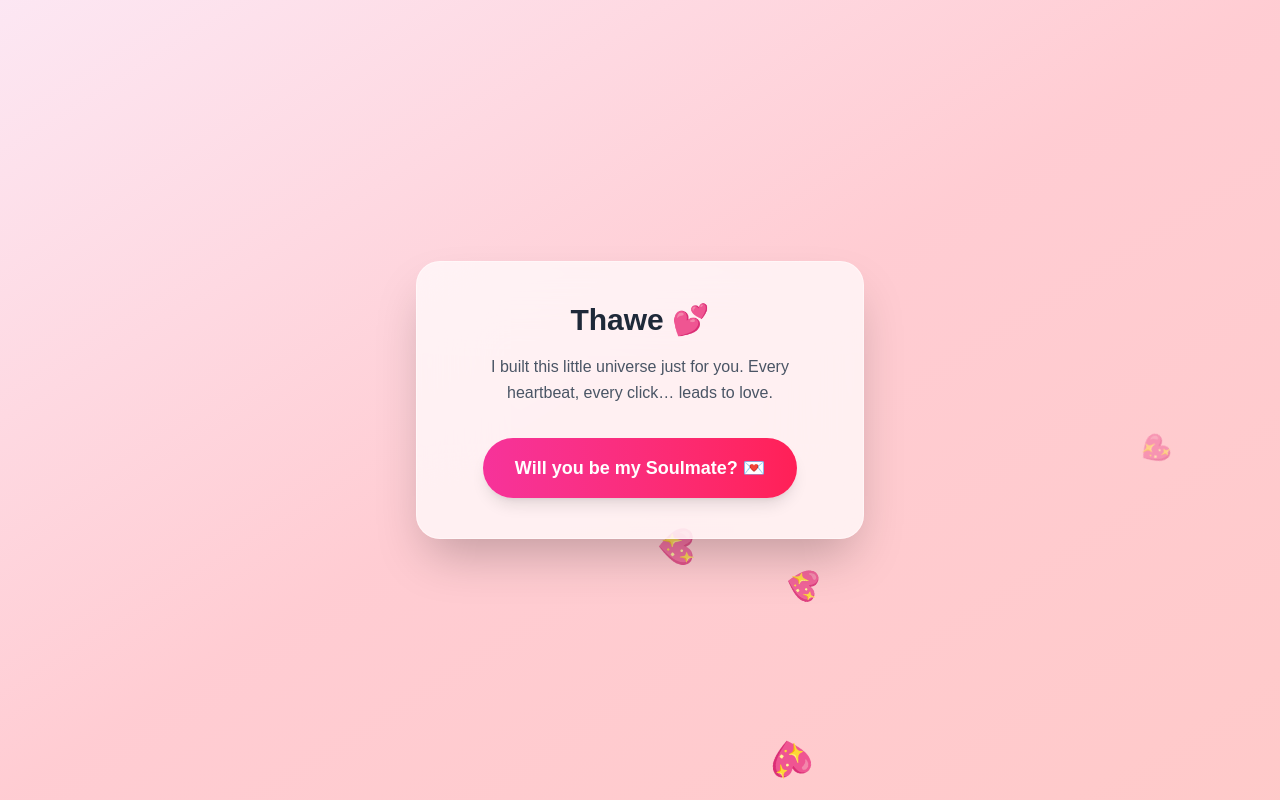
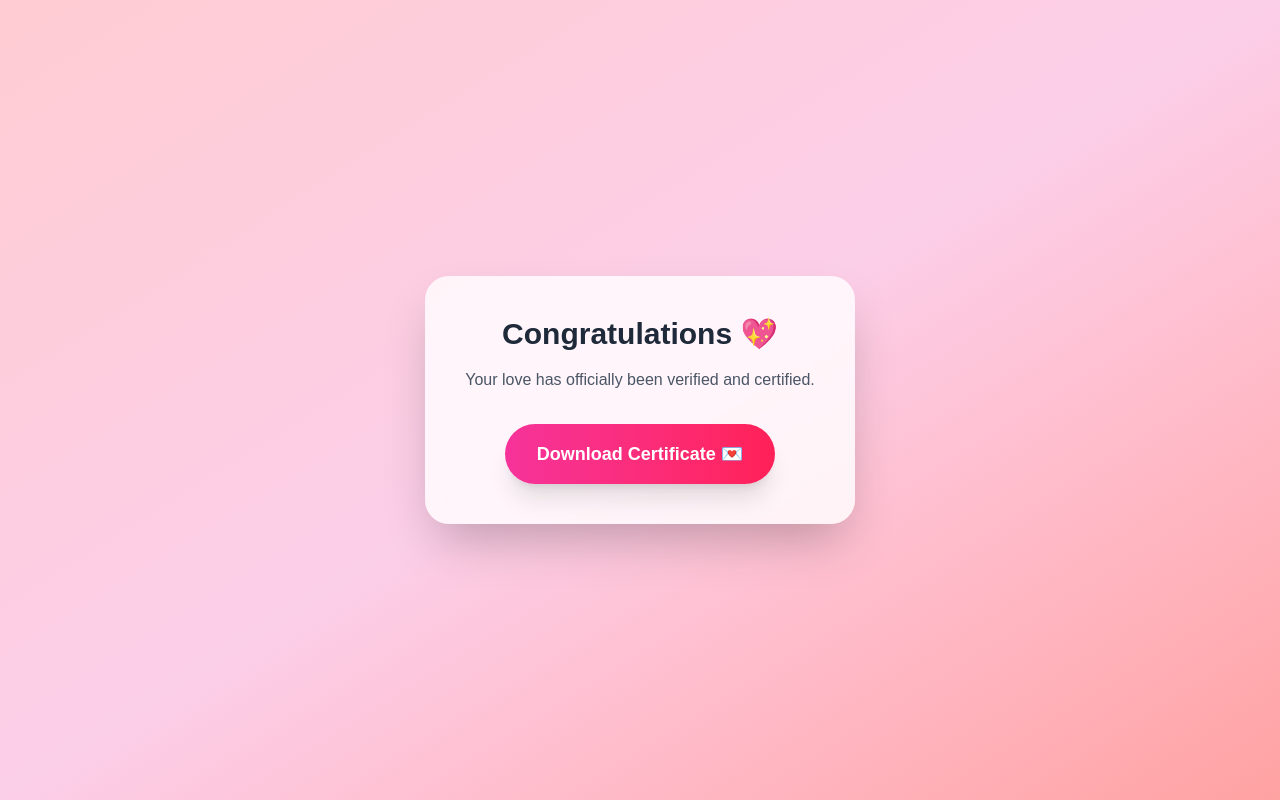
Before and after one commit to phop7173-oss/valentine-phone, a Next.js app: page / in a window 1280 px wide. Built offline with nearby package versions, Linux system fonts and the light colour scheme.

Commit message:
Remove certificate API route

```diff
--- a/app/api/certificate/route.ts
+++ /dev/null
@@ -1,78 +0,0 @@
-import { NextResponse } from "next/server";
-
-export const runtime = "nodejs"; // VERY IMPORTANT
-
-export async function GET() {
-  const PDFDocument = (await import("pdfkit")).default;
-
-  const doc = new PDFDocument({
-    size: "A4",
-    margin: 50,
-  });
-
-  const chunks: Buffer[] = [];
-
-  doc.on("data", (chunk) => chunks.push(chunk));
-
-  // ===== Certificate Content =====
-
-  doc
-    .fontSize(28)
-    .fillColor("#E91E63")
-    .text("OFFICIAL OWNERSHIP CERTIFICATE", {
-      align: "center",
-    });
-
-  doc.moveDown(2);
-
-  doc
-    .fontSize(18)
-    .fillColor("black")
-    .text("This certifies that:", { align: "center" });
-
-  doc.moveDown(1);
-
-  doc
-    .fontSize(24)
-    .fillColor("#AD1457")
-    .text("Thawe Su Kyar Myint", {
-      align: "center",
-    });
-
-  doc.moveDown(2);
-
-  doc
-    .fontSize(16)
-    .fillColor("black")
-    .text(
-      "Has officially unlocked Permanent Affection Mode 💕\n\nIncluding:\n• Unlimited kisses\n• Lifetime teasing privileges\n• Priority cuddle access\n\nThis certificate is non-transferable.\nNo refunds.\nForever binding.",
-      {
-        align: "center",
-      }
-    );
-
-  doc.moveDown(2);
-
-  doc
-    .fontSize(12)
-    .fillColor("gray")
-    .text(`Issued on: ${new Date().toDateString()}`, {
-      align: "center",
-    });
-
-  doc.end();
-
-  await new Promise<void>((resolve) => {
-    doc.on("end", () => resolve());
-  });
-
-  const pdfBuffer = Buffer.concat(chunks);
-
-  return new NextResponse(pdfBuffer, {
-    headers: {
-      "Content-Type": "application/pdf",
-      "Content-Disposition":
-        "attachment; filename=Thawe_Su_Kyar_Myint_Certificate.pdf",
-    },
-  });
-}
--- a/app/page.tsx
+++ b/app/page.tsx
@@ -1,115 +1,101 @@
-"use client";
+'use client'
 
-import { motion, AnimatePresence } from "framer-motion";
-import { useState, useRef, useMemo } from "react";
-import { useRouter } from "next/navigation";
+import { useState } from 'react'
+import { motion } from 'framer-motion'
+import jsPDF from 'jspdf'
 
-type Heart = {
-  id: number;
-  size: number;
-  left: number;
-  duration: number;
-  delay: number;
-};
+export default function FinalePage() {
+  const [generating, setGenerating] = useState(false)
 
-export default function HomePage() {
-  const router = useRouter();
-  const [explode, setExplode] = useState(false);
-  const audioRef = useRef<HTMLAudioElement | null>(null);
+  const generateCertificate = () => {
+    const doc = new jsPDF()
 
-  // ✅ Generate randomness only on client
-  const hearts = useMemo(() => {
-  return Array.from({ length: 18 }, (_, i) => ({
-    id: i,
-    size: Math.random() * 20 + 18,
-    left: Math.random() * 100,
-    duration: Math.random() * 5 + 6,
-    delay: Math.random() * 5,
-  }));
-}, []);
+    // ===== Border =====
+    doc.setDrawColor(233, 30, 99)
+    doc.setLineWidth(2)
+    doc.rect(10, 10, 190, 277)
 
-  const handleClick = () => {
-    setExplode(true);
+    // ===== Title =====
+    doc.setFontSize(22)
+    doc.setTextColor(233, 30, 99)
+    doc.text('OFFICIAL OWNERSHIP CERTIFICATE', 105, 35, { align: 'center' })
 
-    if (audioRef.current) {
-      audioRef.current.play().catch(() => {});
-    }
+    // ===== Subtitle =====
+    doc.setFontSize(16)
+    doc.setTextColor(0, 0, 0)
+    doc.text('This certifies that:', 105, 60, { align: 'center' })
+
+    // ===== Name =====
+    doc.setFontSize(22)
+    doc.setTextColor(173, 20, 87)
+    doc.text('Thawe Su Kyar Myint', 105, 75, { align: 'center' })
+
+    // ===== Body =====
+    doc.setFontSize(14)
+    doc.setTextColor(0, 0, 0)
+
+    const bodyText = [
+      'Has officially unlocked Permanent Affection Mode 💕',
+      '',
+      'Including:',
+      '• Unlimited kisses',
+      '• Lifetime teasing privileges',
+      '• Priority cuddle access',
+      '',
+      'This certificate is non-transferable.',
+      'No refunds.',
+      'Forever binding.',
+    ]
+
+    doc.text(bodyText, 105, 105, { align: 'center' })
+
+    // ===== Date =====
+    doc.setFontSize(10)
+    doc.setTextColor(120)
+    doc.text(
+      `Issued on: ${new Date().toDateString()}`,
+      105,
+      260,
+      { align: 'center' }
+    )
+
+    doc.save('Thawe_Su_Kyar_Myint_Certificate.pdf')
+  }
+
+  const handleDownload = () => {
+    setGenerating(true)
 
     setTimeout(() => {
-      router.push("/surprise");
-    }, 800);
-  };
+      generateCertificate()
+      setGenerating(false)
+    }, 800)
+  }
 
   return (
-    <main className="relative min-h-screen overflow-hidden bg-gradient-to-br from-pink-100 via-rose-200 to-red-200 flex items-center justify-center">
-
-      {/* Background Music */}
-      <audio ref={audioRef} loop>
-        <source src="/music/rewrite-the-stars.mp3" type="audio/mpeg" />
-      </audio>
-
-      {/* Floating Hearts */}
-      {hearts.map((heart) => (
-        <motion.div
-          key={heart.id}
-          initial={{ y: -100, x: `${heart.left}vw`, opacity: 0 }}
-          animate={{
-            y: "110vh",
-            opacity: [0, 1, 1, 0],
-            rotate: 360,
-          }}
-          transition={{
-            duration: heart.duration,
-            repeat: Infinity,
-            delay: heart.delay,
-            ease: "linear",
-          }}
-          className="absolute text-pink-400 pointer-events-none"
-          style={{ fontSize: heart.size }}
-        >
-          💖
-        </motion.div>
-      ))}
-
-      {/* Main Card */}
+    <main className="min-h-screen flex items-center justify-center bg-gradient-to-br from-rose-200 via-pink-200 to-red-300 p-6">
       <motion.div
-        initial={{ opacity: 0, scale: 0.92 }}
+        initial={{ opacity: 0, scale: 0.9 }}
         animate={{ opacity: 1, scale: 1 }}
         transition={{ duration: 0.8 }}
-        className="relative z-10 bg-white/70 backdrop-blur-2xl rounded-3xl shadow-2xl p-10 max-w-md text-center border border-white/40"
+        className="bg-white/80 backdrop-blur-xl rounded-3xl shadow-2xl p-10 max-w-md text-center"
       >
         <h1 className="text-3xl font-bold text-gray-800 mb-4">
-          Thawe 💕
+          Congratulations 💖
         </h1>
 
-        <p className="text-gray-600 mb-8 leading-relaxed">
-          I built this little universe just for you.
-          Every heartbeat, every click… leads to love.
+        <p className="text-gray-600 mb-8">
+          Your love has officially been verified and certified.
         </p>
 
         <motion.button
           whileHover={{ scale: 1.08 }}
           whileTap={{ scale: 0.95 }}
-          onClick={handleClick}
-          className="px-8 py-4 rounded-full bg-gradient-to-r from-pink-500 to-rose-500 text-white font-semibold text-lg shadow-lg"
+          onClick={handleDownload}
+          className="px-8 py-4 rounded-full bg-gradient-to-r from-pink-500 to-rose-500 text-white font-semibold text-lg shadow-xl"
         >
-          Will you be my Soulmate? 💌
+          {generating ? 'Generating...' : 'Download Certificate 💌'}
         </motion.button>
       </motion.div>
-
-      {/* Explosion */}
-      <AnimatePresence>
-        {explode && (
-          <motion.div
-            className="fixed inset-0 flex items-center justify-center text-6xl pointer-events-none"
-            initial={{ scale: 0 }}
-            animate={{ scale: 3, opacity: 0 }}
-            transition={{ duration: 0.8 }}
-          >
-            ❤️ 💖 💘 💞 💕
-          </motion.div>
-        )}
-      </AnimatePresence>
     </main>
-  );
+  )
 }
--- a/package.json
+++ b/package.json
@@ -12,6 +12,8 @@
     "canvas-confetti": "^1.9.4",
     "fontkit": "^2.0.4",
     "framer-motion": "^12.34.1",
+    "html2canvas": "^1.4.1",
+    "jspdf": "^4.1.0",
     "next": "^15.5.12",
     "pdfkit": "^0.17.2",
     "react": "^18.3.1",
```
Also changed, not shown: 1 other file (tests, documents, lock files or other folders).
